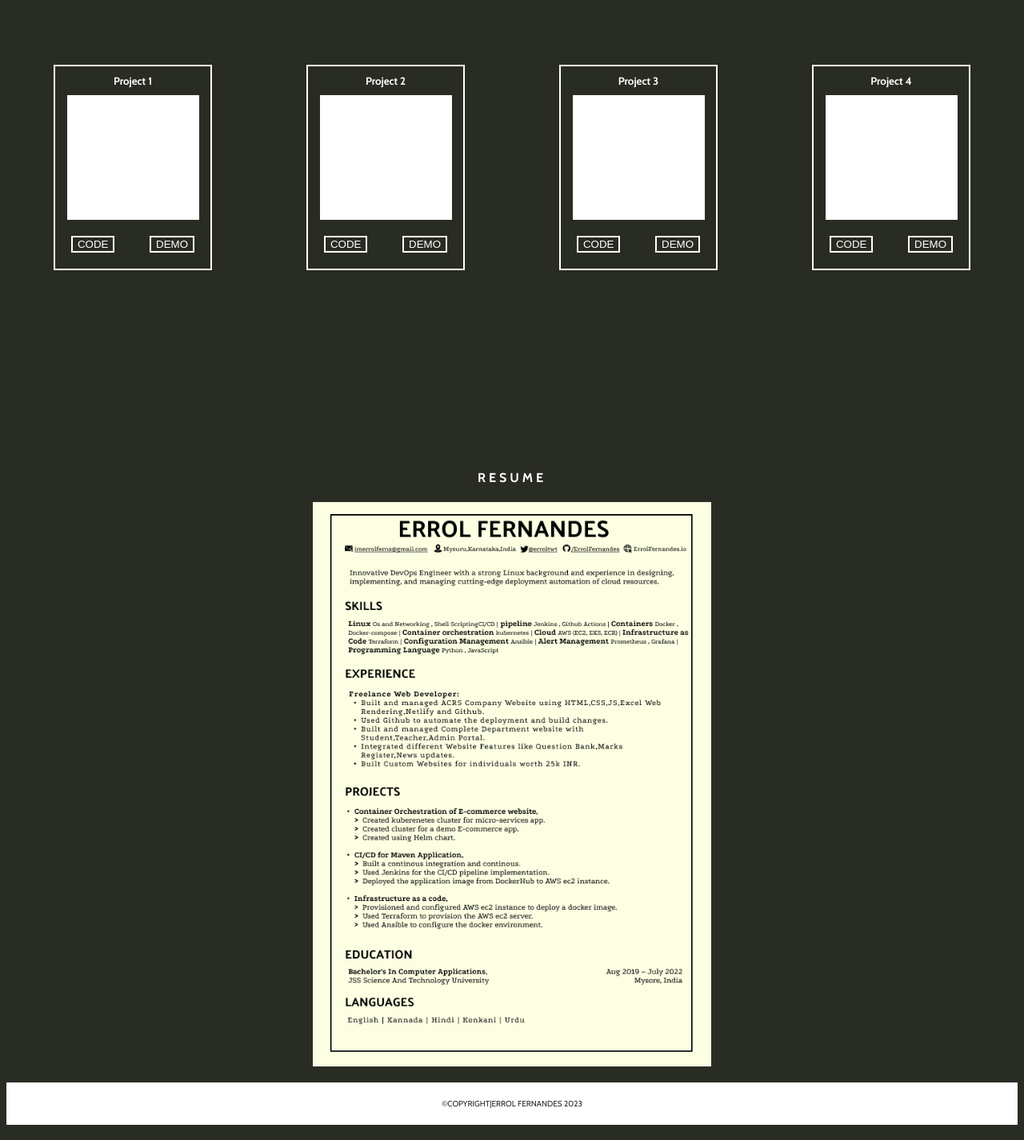
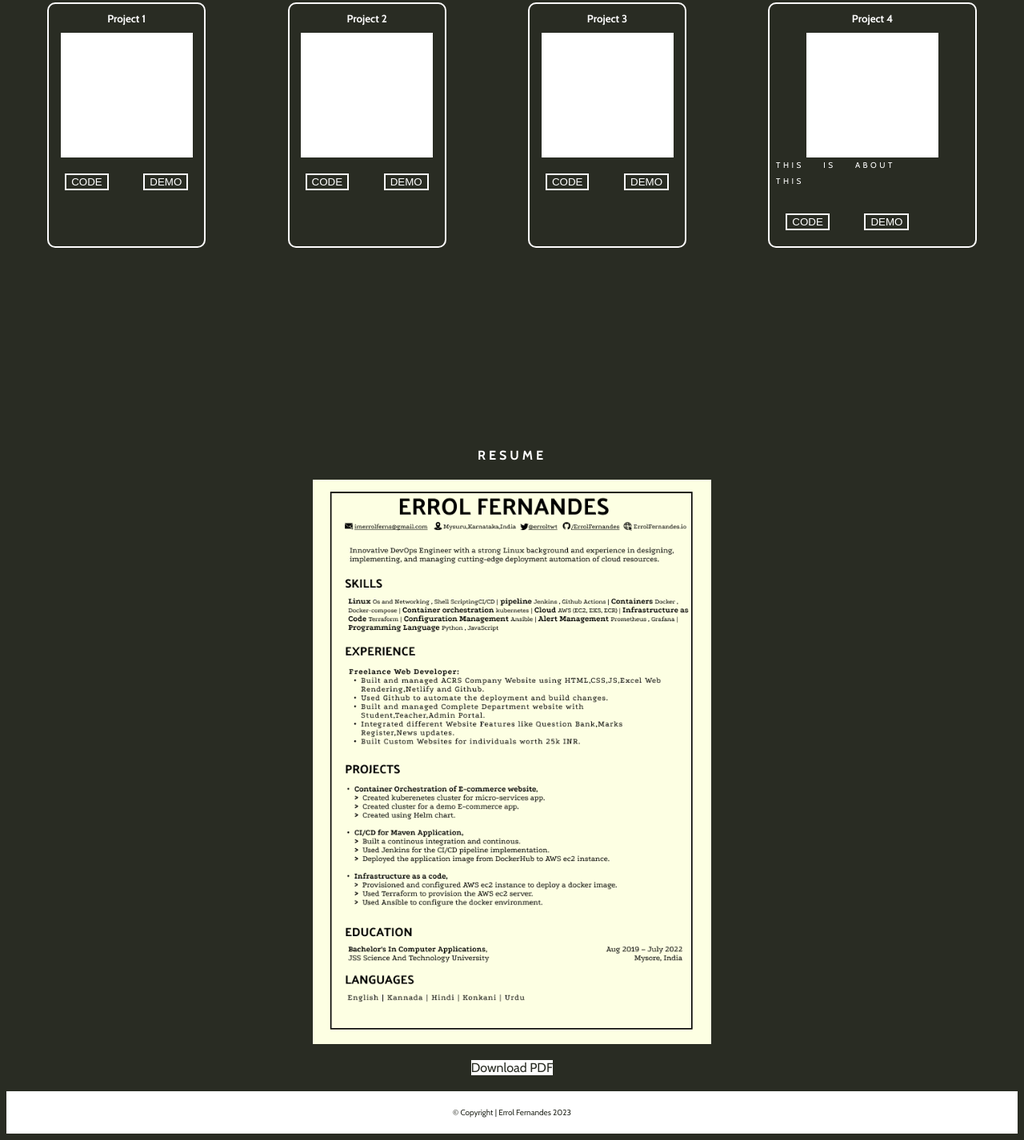
Before and after one commit to ErrolFernandes/Website, a plain HTML site: page index.html in a window 1280 px wide. Shown: the part 862-2288 px from the top of the page at 80% size. Drawn offline with Linux system fonts and the light colour scheme.

Commit message:
added files

```diff
--- a/index.html
+++ b/index.html
@@ -14,10 +14,11 @@
         <span class="home" ><a href="index.html">HOME</a></span>
         <span class="projects"><a href="#P">PROJECTS</a></span>
         <span class="resumepage"><a href="#resume">RESUME</a></span>
+
         </nav>
 
             <div>
-                <marquee>THIS IS A SAMPLE TAG HERE WERTYUIOPKJHGFDASDFGHJKJHGFDSASDFGHJJHGFDS</marquee>
+                <!-- <marquee>THIS IS A SAMPLE TAG HERE WERTYUIOPKJHGFDASDFGHJKJHGFDSASDFGHJJHGFDS</marquee> -->
                 <h3 id="w">ERROL FERNANDES</h3>
                 <p>INNOVATIVE DEVOPS ENGINEER WITH A STRONG LINUX BACKGROUND AND EXPERIENCE IN DESIGNING,
                 IMPLEMENTING, AND MANAGING CUTTING-EDGE DEPLOYMENT AUTOMATION OF CLOUD RESOURCES.</p>
@@ -41,15 +42,19 @@
                 </div>
                 <div ><h5>Project 4</h5>
                     <div><img src="/Assets/Rectangle 16.png"></div>
+                    <p>THIS IS ABOUT THIS</p>
                     <button type="button">CODE</button>
                     <button type="button">DEMO</button>
                 </div>
             </div>
 
             <h4 id="resume">RESUME</h4>
-           <div class="resume" id="">
+           <div class="resumer" id="">
                 <img src="/Assets/resume.png" >
-           </div>
-           <footer>&copy;COPYRIGHT|ERROL FERNANDES 2023</footer>
+                </div>
+                <div class="download">
+                    <a href ="/Assets/resume.pdf" attributes-list download ="ERROL FERNANDES RESUME" > Download PDF </a>
+                </div>
+           <footer>&copy; Copyright | Errol Fernandes 2023</footer>
 </body>
 </html>
--- a/style.css
+++ b/style.css
@@ -115,6 +115,7 @@ p{
 margin-top: 0;
 margin-left: 3%;
 margin-right: 100px;
+
 font-family: c;
 font-style: normal;
 line-height: 20px;
@@ -154,8 +155,14 @@ h4{
     justify-content: center;
 }
 
+.P > div > p{
+    display: flex;
+    justify-content: center;
+}
+
 .P > div{
     border: 2px solid #FFFFFF;
+    border-radius: 10px;
     justify-content: space-around;
 }
 
@@ -165,10 +172,24 @@ h4{
     color: #FFFFFF;
     border: 2px solid #FFFFFF;
 }
-.resume{
+.resumer {
     display: flex;
     justify-content: center;
     height: 90%;
+}
+
+.download{
+
+    display: flex;
+    justify-content: center;
+    margin-top: 20px;
+}
+
+.download > a{
+    font-family: c;
+    text-decoration: none;
+    background-color: #FFFFFF;
+    color: #292C23;
 }
 footer{
     display: flex;
```
Also changed, not shown: 1 other file.
